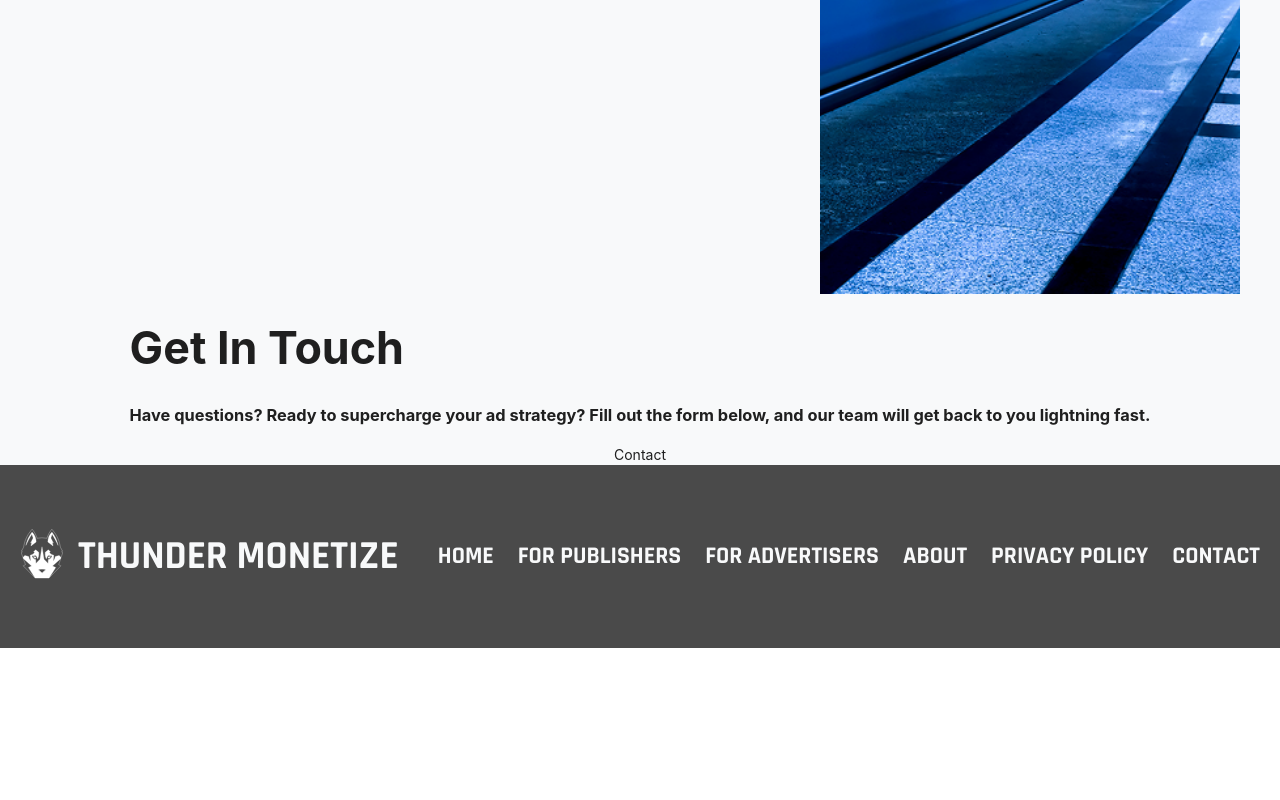
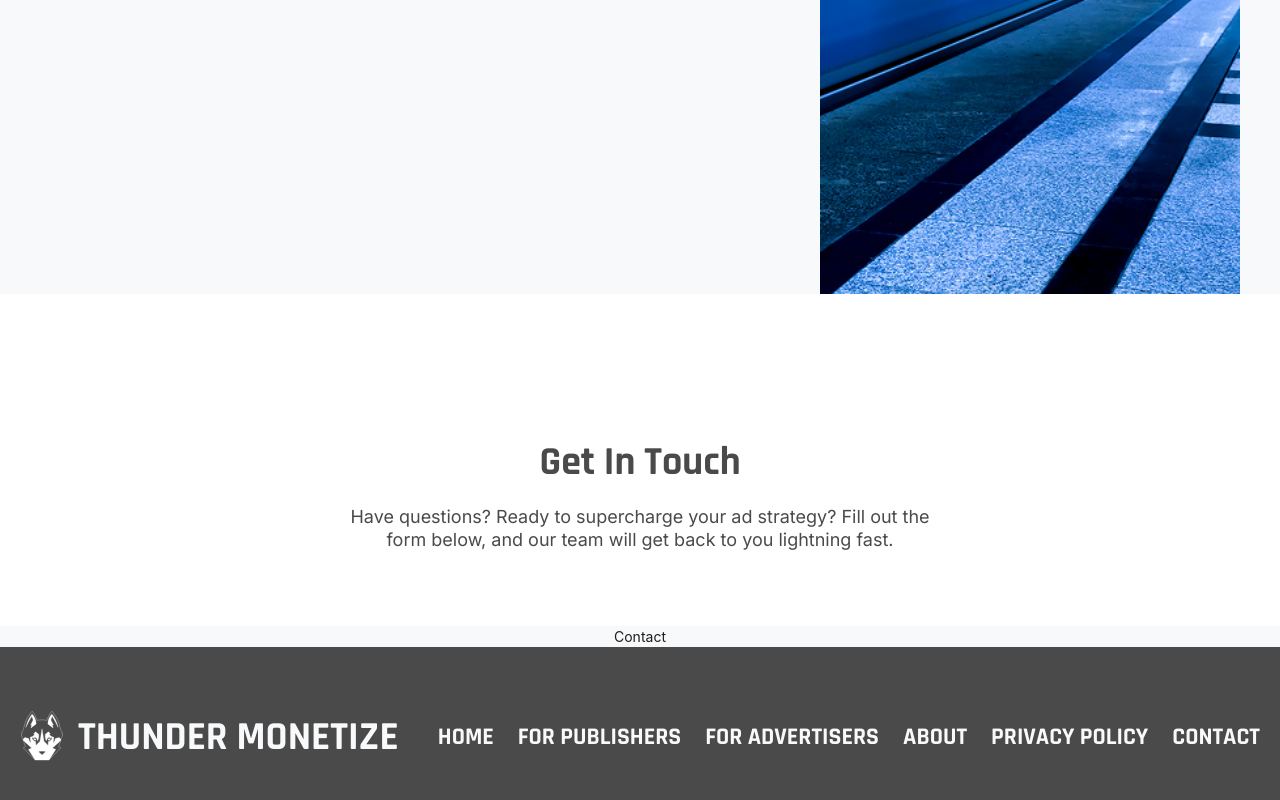
Before and after one commit to jwong65/vite-react-site, a React (Vite) app: page /contact in a window 1280 px wide. Shown: the part 656-1456 px from the top of the page. Before the commit the page ends 1304 px from the top, so only its background shows below. Built offline with nearby package versions, Linux system fonts and the light colour scheme.

Commit message:
Added the form header/subheader and the text styling

```diff
--- a/src/pages/contact.css
+++ b/src/pages/contact.css
@@ -75,3 +75,46 @@
     letter-spacing: 0%;
     max-width: 750px;
 }
+
+.contact-form-wrapper{
+    width: 100vw;
+    background-color: #FFFFFF;
+    display: flex;
+    justify-content: center;
+    padding: 0;
+    margin-left: -50vw;
+    margin-right: -50vw;
+    position: relative;
+}
+.form-text{
+    margin-top: 124px;
+    margin-bottom: 56px;
+    max-width: 1512px;
+    width: 100%;
+    padding: 0 20px;
+    box-sizing: border-box;
+}
+.form-header{
+    font-family: 'Rajdhani', sans-serif;
+    font-weight: 700;
+    font-size: 40px;
+    line-height: 90%;
+    letter-spacing: 0%;
+    text-align: center;
+    text-transform: capitalize;
+    color: #4A4A4A;
+    margin-bottom: 24px;
+}
+.form-subheader{
+    font-family: 'Inter', sans-serif;
+    font-weight: 400;
+    font-size: 18px;
+    line-height: 130%;
+    letter-spacing: 0%;
+    text-align: center;
+    color: #4A4A4A;
+    max-width: 610px;
+    margin-left: auto;
+    margin-right: auto;
+
+}
```
